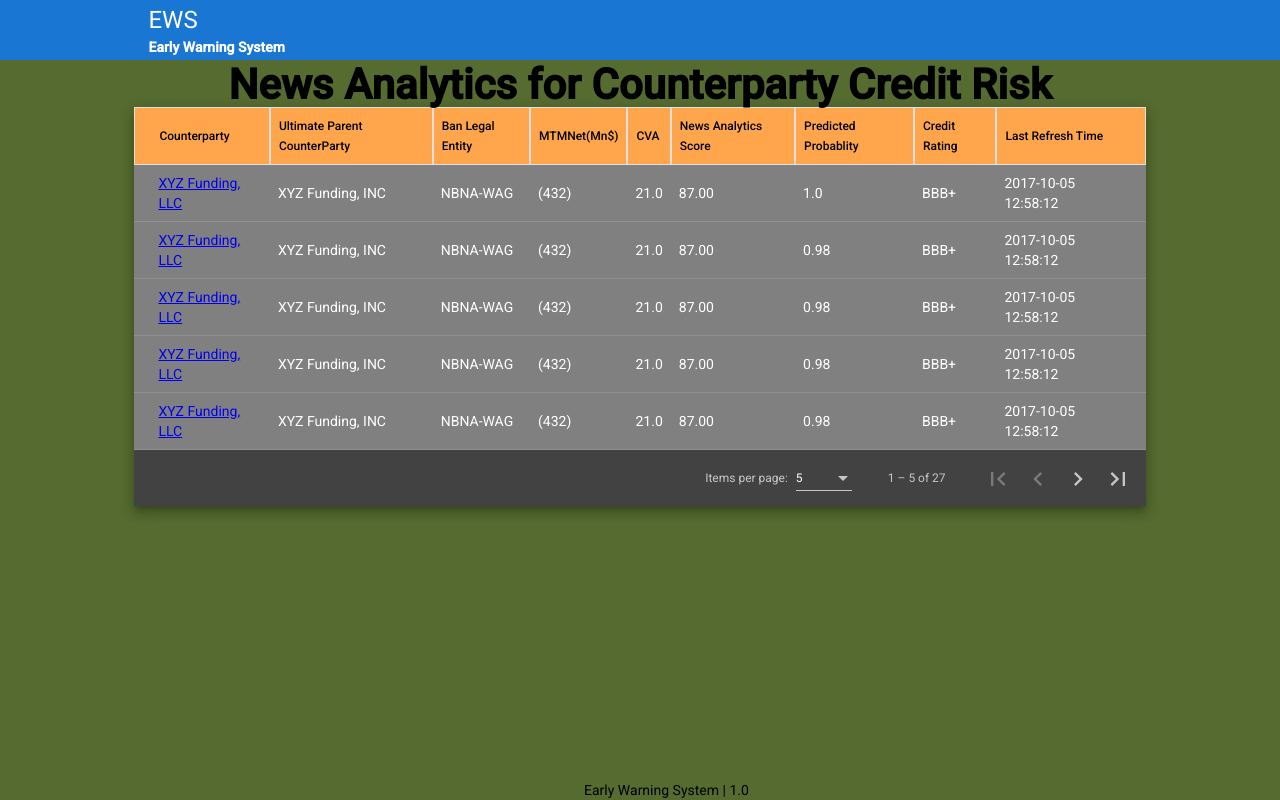
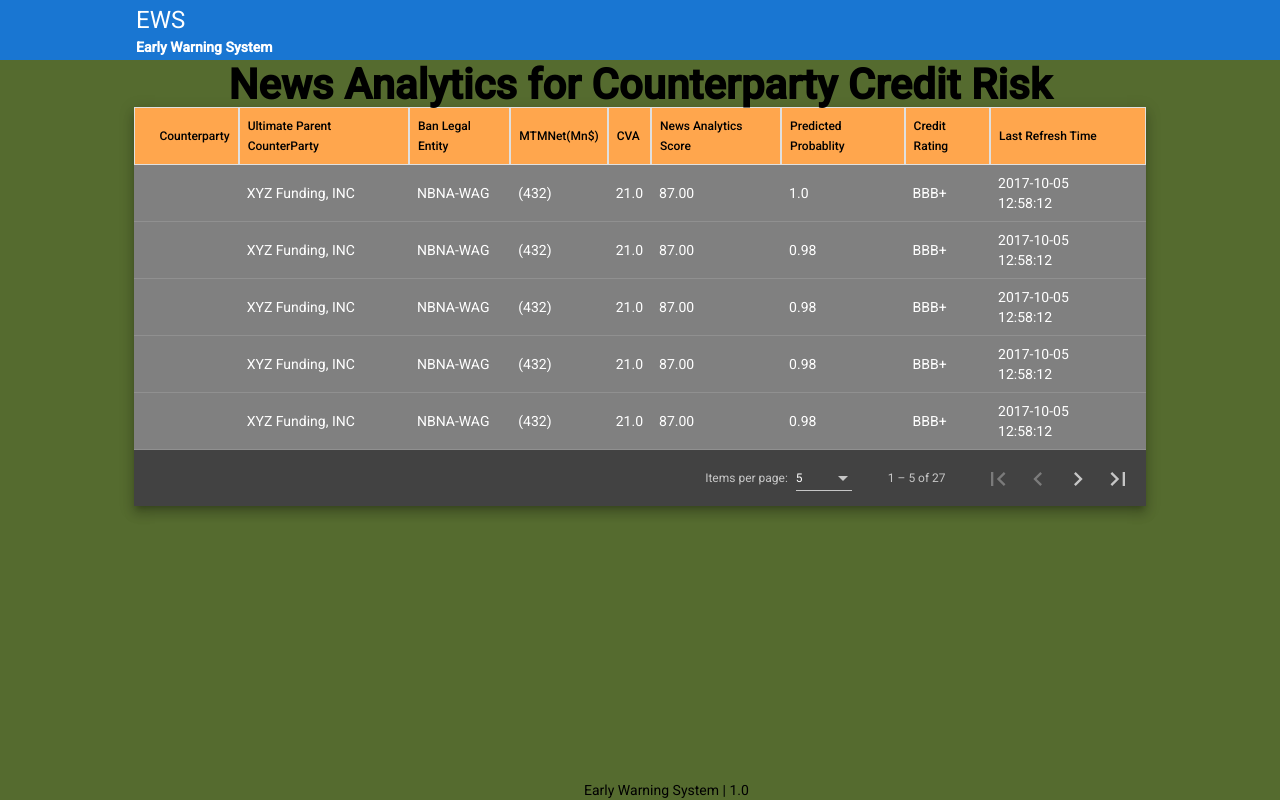
Before and after one commit to abhi0593/tcshackathon, an Angular app: page /dashboard in a window 1280 px wide. Built offline with nearby package versions, Linux system fonts and the light colour scheme.

Commit message:
Added link to brand

```diff
--- a/src/app/app.component.css
+++ b/src/app/app.component.css
@@ -6,9 +6,6 @@
     -webkit-font-smoothing: antialiased;
     -moz-osx-font-smoothing: grayscale;
   } */
-  span {
-    margin-left: 2%;
-  }
   h1,
   h2,
   h3,
@@ -41,6 +38,15 @@
     background-color: #1976d2;
     color: white;
     font-weight: 600;
+  }
+
+  .brand-name{
+    padding: 8px;;
+  }
+  .brand-name:hover{
+    background: #8dbff2;
+    color:white;
+    cursor: pointer;
   }
 
   .toolbar img {
--- a/src/app/app.component.html
+++ b/src/app/app.component.html
@@ -8,9 +8,13 @@
 <!-- * * * * * * * * * * * * * * * * * * * * * * * * * * * * * * * -->
 
 <!-- Toolbar -->
-<div class="toolbar" role="banner">
+<div class="toolbar" role="banner"
+routerLink = "/">
+<div class="brand-name">
   <span><h1>EWS</h1>
-  <p>Early Warning System</p></span>
+    <p>Early Warning System</p></span>
+</div>
+
   <!----  <div class="spacer"></div>
     <a aria-label="Angular on twitter" target="_blank" rel="noopener" href="https://twitter.com/angular" title="Twitter">
       <svg id="twitter-logo" height="24" data-name="Logo" xmlns="http://www.w3.org/2000/svg" viewBox="0 0 400 400">
--- a/src/app/dashboard/dashboard-front/dashboard.component.html
+++ b/src/app/dashboard/dashboard-front/dashboard.component.html
@@ -9,7 +9,7 @@
       <!-- Position Column -->
       <ng-container matColumnDef="Counterparty">
         <th mat-header-cell *matHeaderCellDef> Counterparty </th>
-        <td mat-cell *matCellDef="let element"><a routerLink="navigateToDetail(element)" >{{element.id}} {{element.Counterparty}} </a></td>
+        <td mat-cell *matCellDef="let element"><a routerLink="/detail/1" >{{element.id}} </a></td>
       </ng-container>
 
       <!-- Name Column -->
--- a/src/app/dashboard/dashboard-front/dashboard.component.ts
+++ b/src/app/dashboard/dashboard-front/dashboard.component.ts
@@ -8,7 +8,7 @@ import { MatTableDataSource } from '@angular/material/table';
   templateUrl: './dashboard.component.html',
   styleUrls: ['./dashboard.component.css']
 })
-export class DashboardComponent implements OnInit, AfterViewInit {
+export class DashboardComponent implements OnInit {
 
   @ViewChild(MatPaginator) paginator: MatPaginator;
   displayedColumns = [];
@@ -18,19 +18,13 @@ export class DashboardComponent implements OnInit, AfterViewInit {
   constructor(private counterPartyAnalyticsService:CounterPartyAnalyticsService) {
 
   }
-  ngAfterViewInit(): void {
-
-    console.log('paginator set');
-
-
-  }
 
   ngOnInit(): void {
     this.counterPartyAnalyticsService.getCounterPartyData().subscribe(data=>{
 
       this.ELEMENT_DATA = data;
       this.dataSource = new MatTableDataSource(this.ELEMENT_DATA);
-      console.log('dataSource:'+this.dataSource);
+      console.log('dataSource:'+JSON.stringify(data));
       this.dataSource.paginator = this.paginator;
 
 
```
